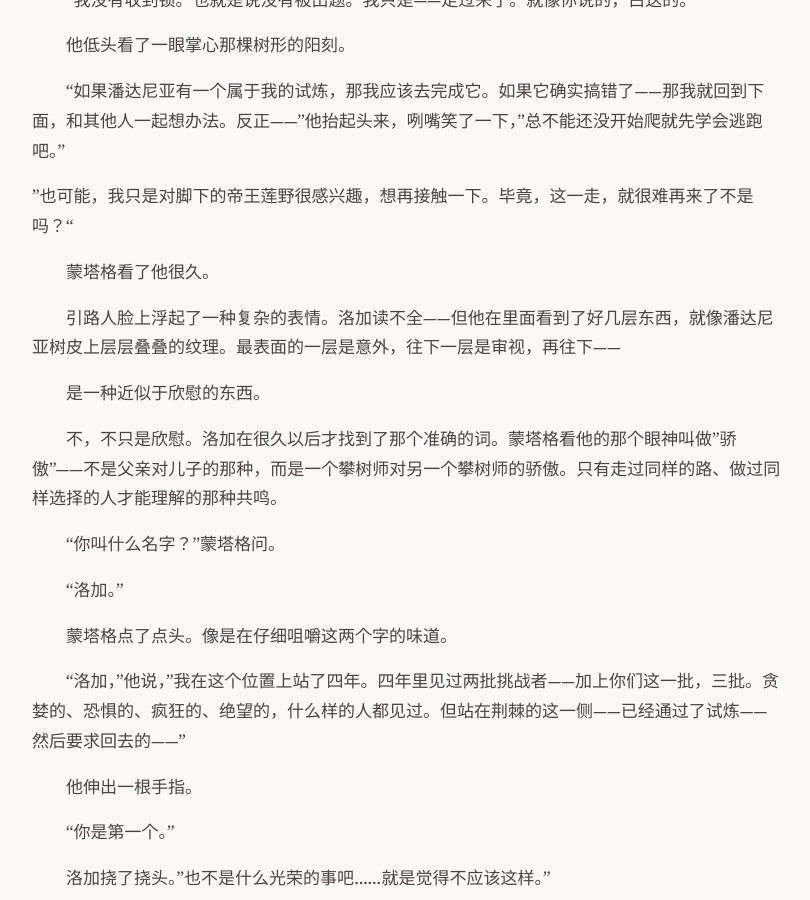
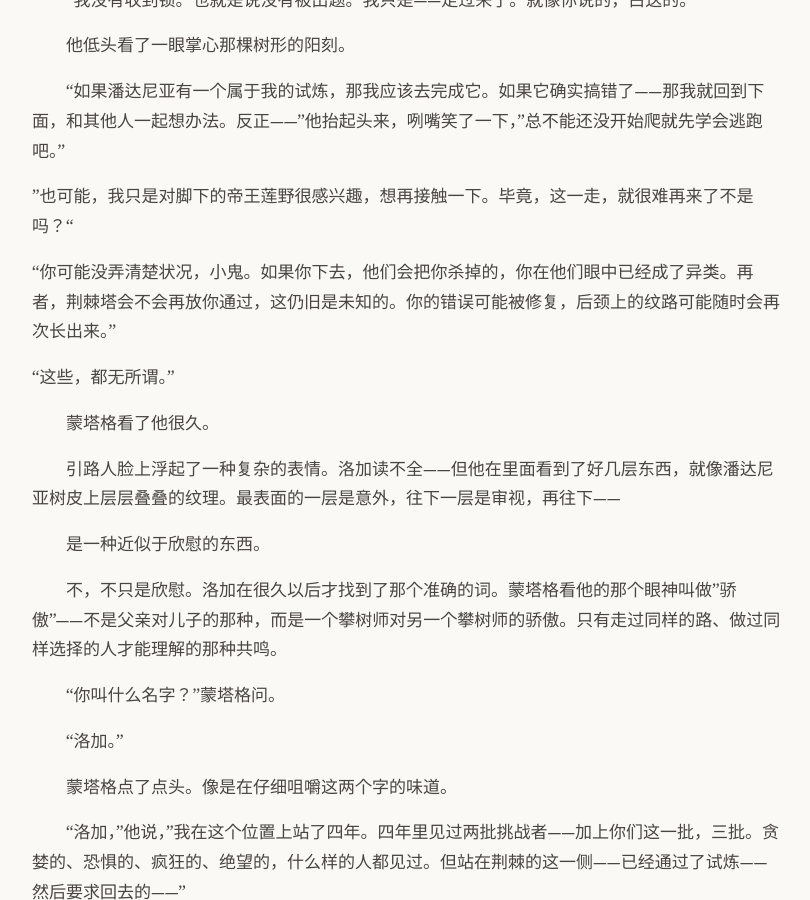
Before and after one commit to yihenc/yihenc.github.io, a Jekyll site: the page built from _posts/2026-02-14-绿的烙印.md, in a window 1280 px wide and 900 px high, scrolled down 17837 px. Shown: the whole window, without its empty margins (232-1042 px from the left). Built offline with Jekyll 4.4.1, drawn with Linux system fonts in a browser that asks for light colours; nearby versions of some CDN libraries; some of the changed text lies outside the part shown.

Commit message:
Update: 绿的烙印

```diff
--- a/_posts/2026-02-14-绿的烙印.md
+++ b/_posts/2026-02-14-绿的烙印.md
@@ -606,6 +606,9 @@ tags: [潘达尼亚传说, 奇幻, 架空]
 
 ”也可能，我只是对脚下的帝王莲野很感兴趣，想再接触一下。毕竟，这一走，就很难再来了不是吗？“
 
+"你可能没弄清楚状况，小鬼。如果你下去，他们会把你杀掉的，你在他们眼中已经成了异类。再者，荆棘塔会不会再放你通过，这仍旧是未知的。你的错误可能被修复，后颈上的纹路可能随时会再次长出来。"
+
+“这些，都无所谓。”
 
 &emsp;&emsp;蒙塔格看了他很久。
 
@@ -716,6 +719,7 @@ tags: [潘达尼亚传说, 奇幻, 架空]
 
 </del>
 
+
 和肯沃的决裂，肯沃说我不认识你。
 洛加认可了，于是和肯沃道别。
 
```
Also changed, not shown: other parts of _posts/2026-02-14-绿的烙印.md (+1 -2 lines).
